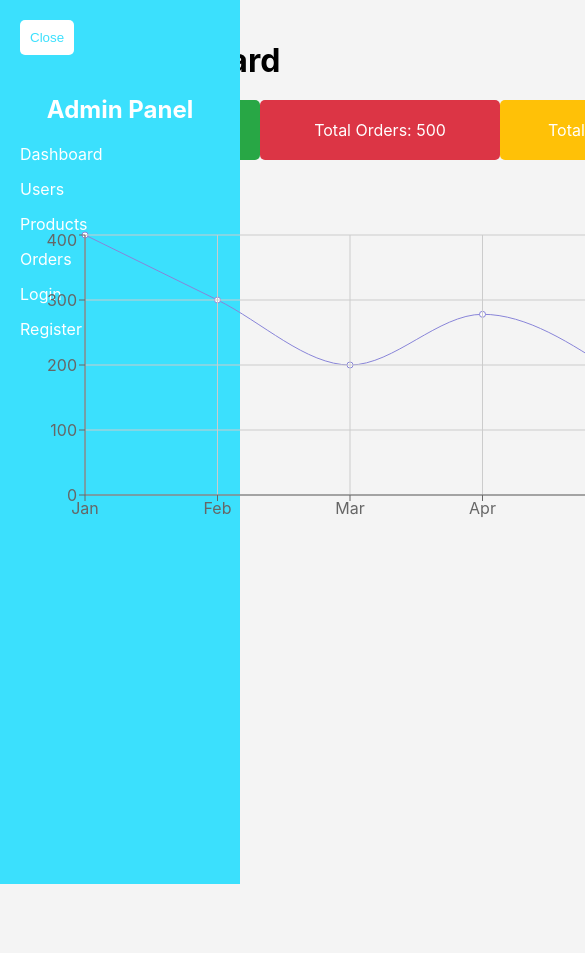
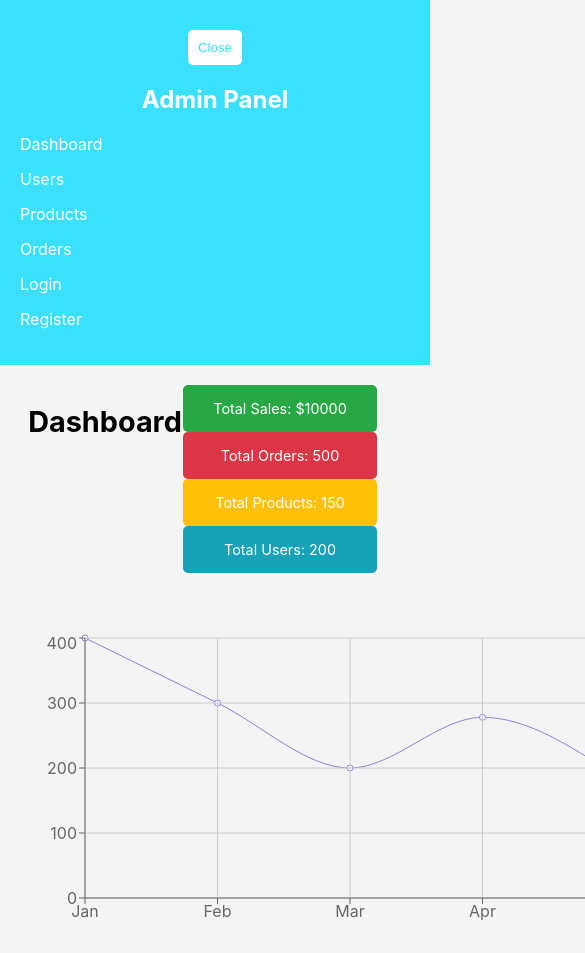
Before and after one commit to assalameslmani/Task1-intern2024, a React (Create React App) app: page /dashboard in a window 390 px wide. Shown: the top 953 px of the page, 585 px wide, since content can reach past the window. Before the commit the page ends 844 px from the top, so only its background shows below. Built offline with nearby package versions, Linux system fonts and the light colour scheme.

Commit message:
Add responsive design

```diff
--- a/src/App.css
+++ b/src/App.css
@@ -211,3 +211,61 @@ button:hover {
 .recharts-wrapper {
   margin-top: 20px;
 }
+
+/* Responsive Styles */
+@media (max-width: 1024px) {
+  .sidebar {
+    width: 200px;
+  }
+
+  .main-content {
+    margin-left: 220px;
+  }
+}
+
+@media (max-width: 768px) {
+  .sidebar {
+    width: 100%;
+    height: auto;
+    position: relative;
+    box-shadow: none;
+  }
+
+  .sidebar.closed {
+    transform: translateX(-100%);
+  }
+
+  .main-content {
+    margin-left: 0;
+  }
+
+  .stats {
+    flex-direction: column;
+    align-items: center;
+  }
+
+  .stats div {
+    width: 100%;
+    max-width: 300px;
+  }
+
+  .toggle-button {
+    display: block;
+    margin: 10px auto;
+  }
+}
+
+@media (max-width: 480px) {
+  .dashboard-container h1 {
+    font-size: 1.8em;
+  }
+
+  .stats div {
+    padding: 15px;
+    font-size: 0.9em;
+  }
+
+  .recharts-wrapper {
+    margin-top: 15px;
+  }
+}
```
